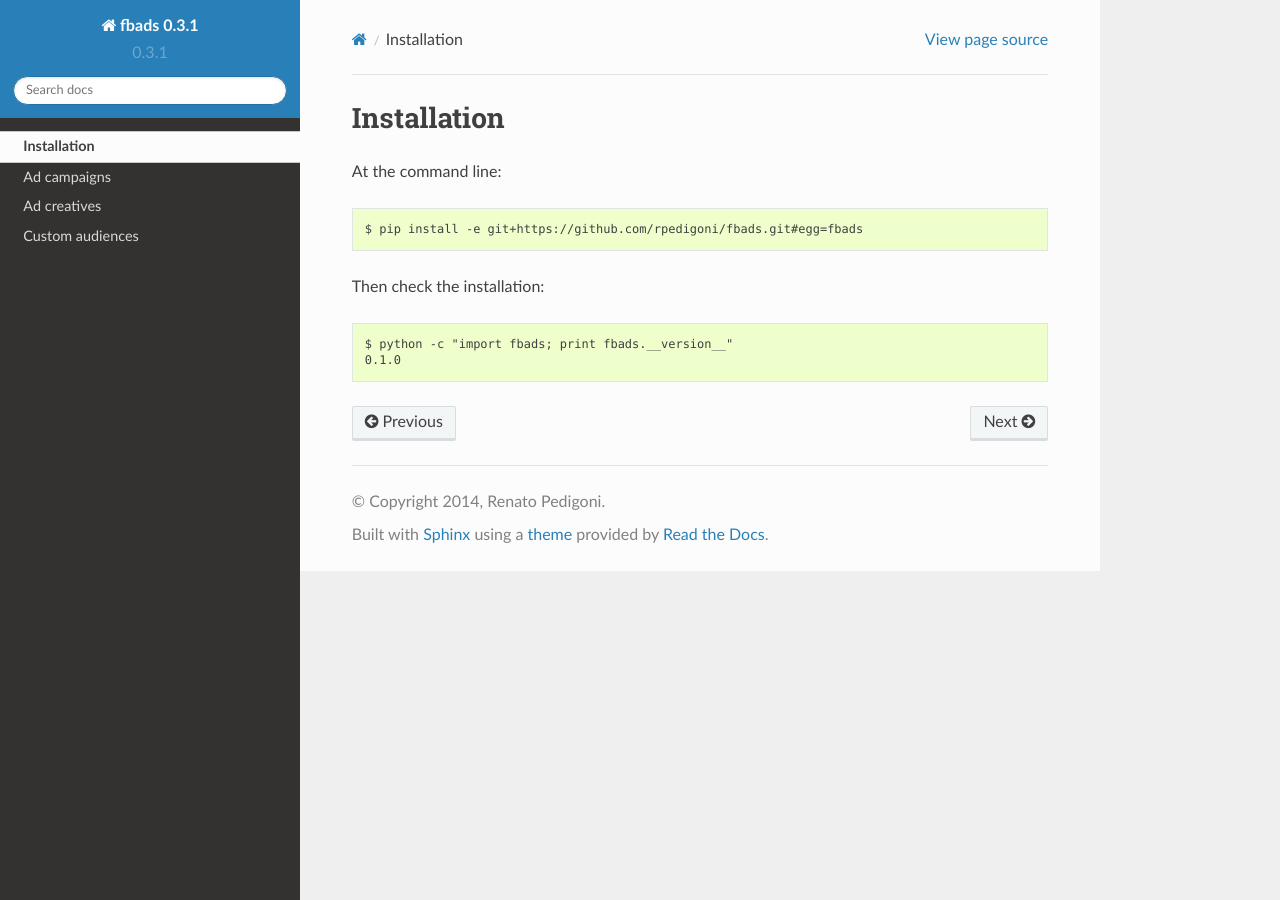
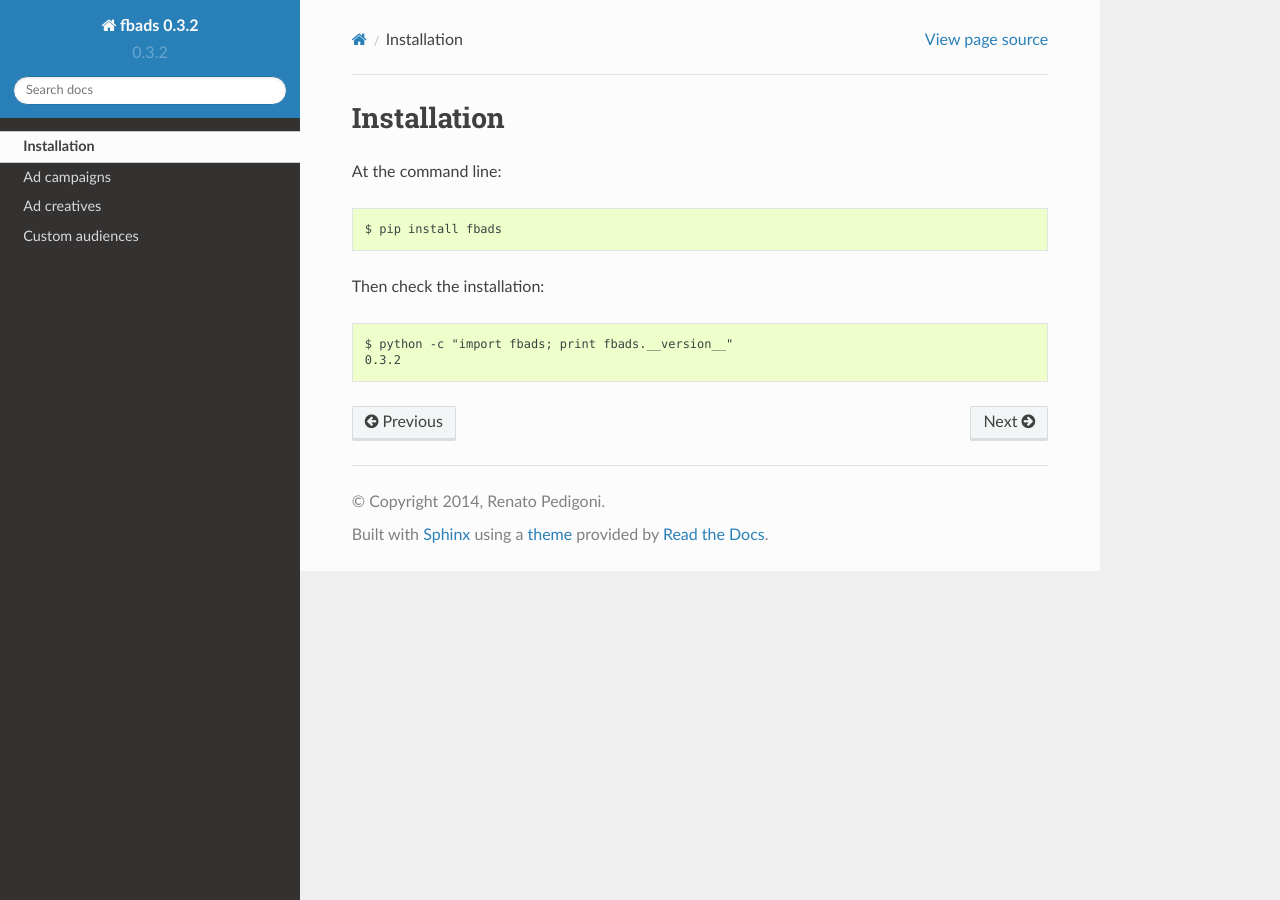
Before and after one commit to renatogp/fbads, a Sphinx documentation site: the page built from docs/source/installation.rst, in a window 1280 px wide. Built offline with Sphinx 7.4.7 and the Read the Docs theme 2.0.0, drawn with Linux system fonts in a browser that asks for light colours.

Commit message:
updated version

```diff
--- a/docs/source/installation.rst
+++ b/docs/source/installation.rst
@@ -4,9 +4,9 @@ Installation
 
 At the command line::
 
-    $ pip install -e git+https://github.com/rpedigoni/fbads.git#egg=fbads
+    $ pip install fbads
 
 Then check the installation: ::
 
     $ python -c "import fbads; print fbads.__version__"
-    0.1.0
+    0.3.2
--- a/fbads/__init__.py
+++ b/fbads/__init__.py
@@ -1,4 +1,4 @@
-VERSION = (0, 3, 1)
+VERSION = (0, 3, 2)
 __version__ = ".".join(map(str, VERSION))
 
 
```
